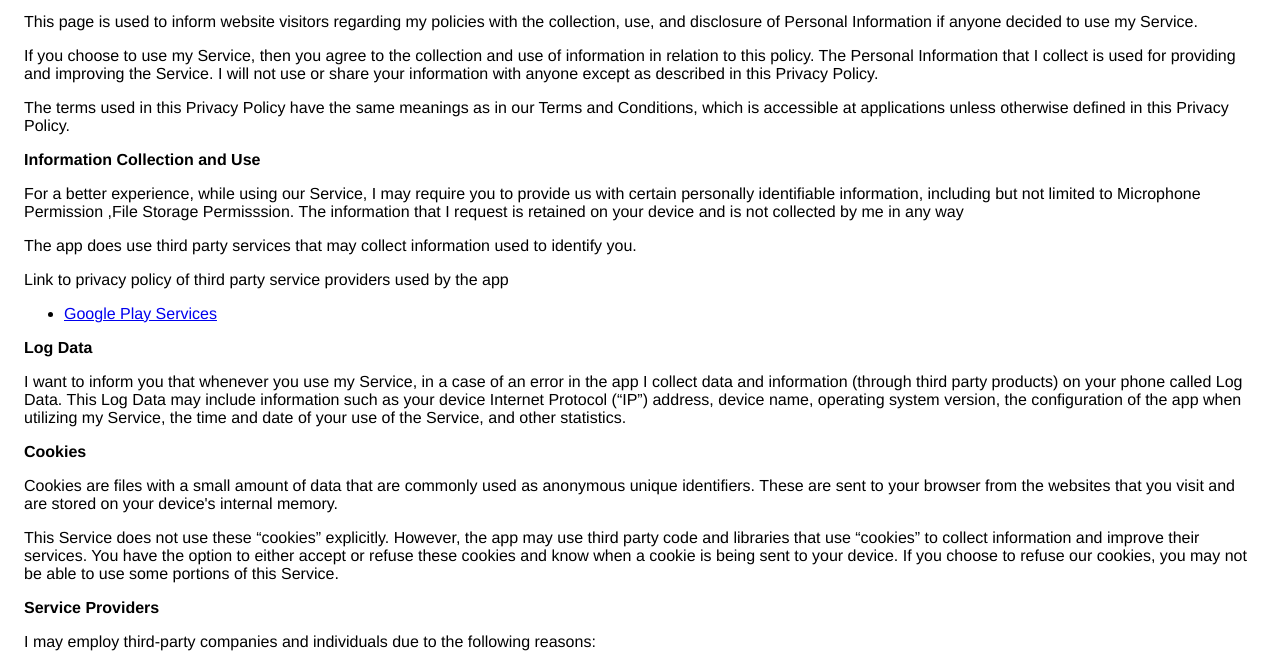
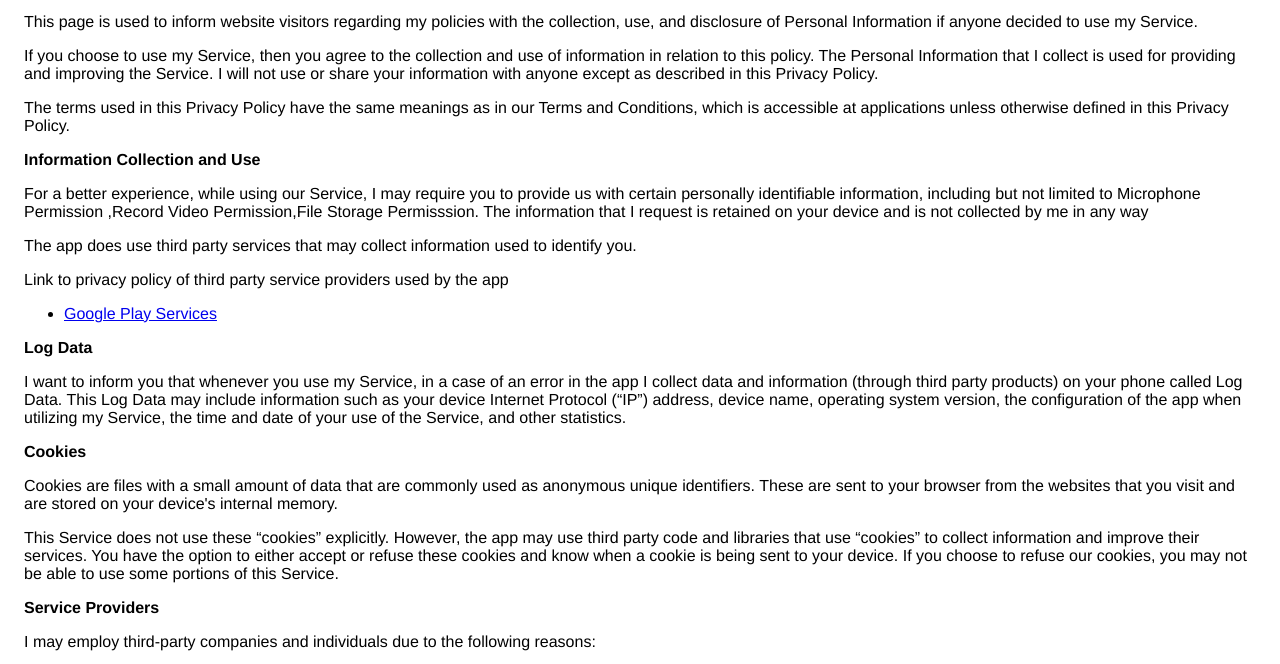
Before and after one commit to Devloper-sudo/PrivacyPolicy, a plain HTML site: page index.html in a window 1280 px wide. Shown: the part 113-777 px from the top of the page. Drawn offline with Linux system fonts and the light colour scheme.

Commit message:
Modified

```diff
--- a/index.html
+++ b/index.html
@@ -8,7 +8,7 @@
                   </p> <p>The terms used in this Privacy Policy have the same meanings as in our Terms and Conditions, which is accessible
                     at applications unless otherwise defined in this Privacy Policy.
                   </p> <p><strong>Information Collection and Use</strong></p> <p>For a better experience, while using our Service, I may require you to provide us with certain
-                    personally identifiable information, including but not limited to Microphone Permission ,File Storage Permisssion. The information that I request is retained on your device and is not collected by me in any way
+                    personally identifiable information, including but not limited to Microphone Permission ,Record Video Permission,File Storage Permisssion. The information that I request is retained on your device and is not collected by me in any way
                   </p> <p>The app does use third party services that may collect information used to identify you.</p> <div><p>Link to privacy policy of third party service providers used by the app</p> <ul><li><a href="https://www.google.com/policies/privacy/" target="_blank">Google Play Services</a></li> <!----> <!----> <!----> <!----> <!----></ul></div> <p><strong>Log Data</strong></p> <p> I want to inform you that whenever you use my Service, in a case of an
                     error in the app I collect data and information (through third party products) on your phone
                     called Log Data. This Log Data may include information such as your device Internet Protocol (“IP”) address,
```
